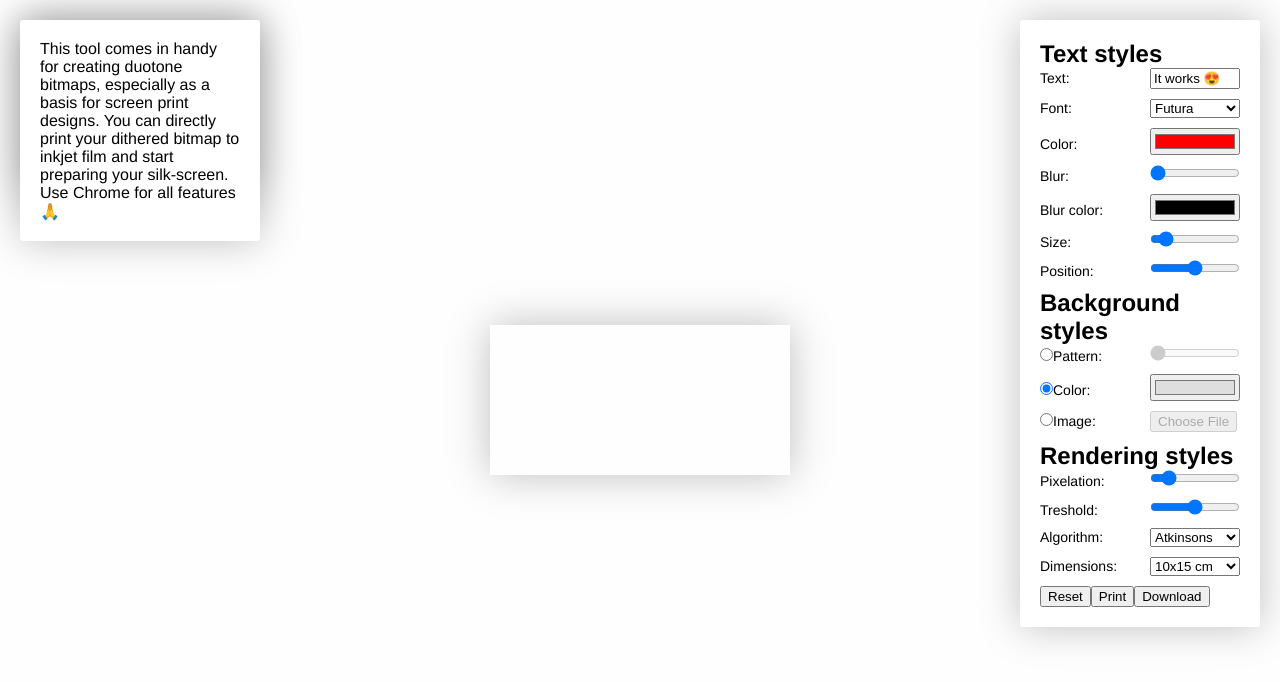
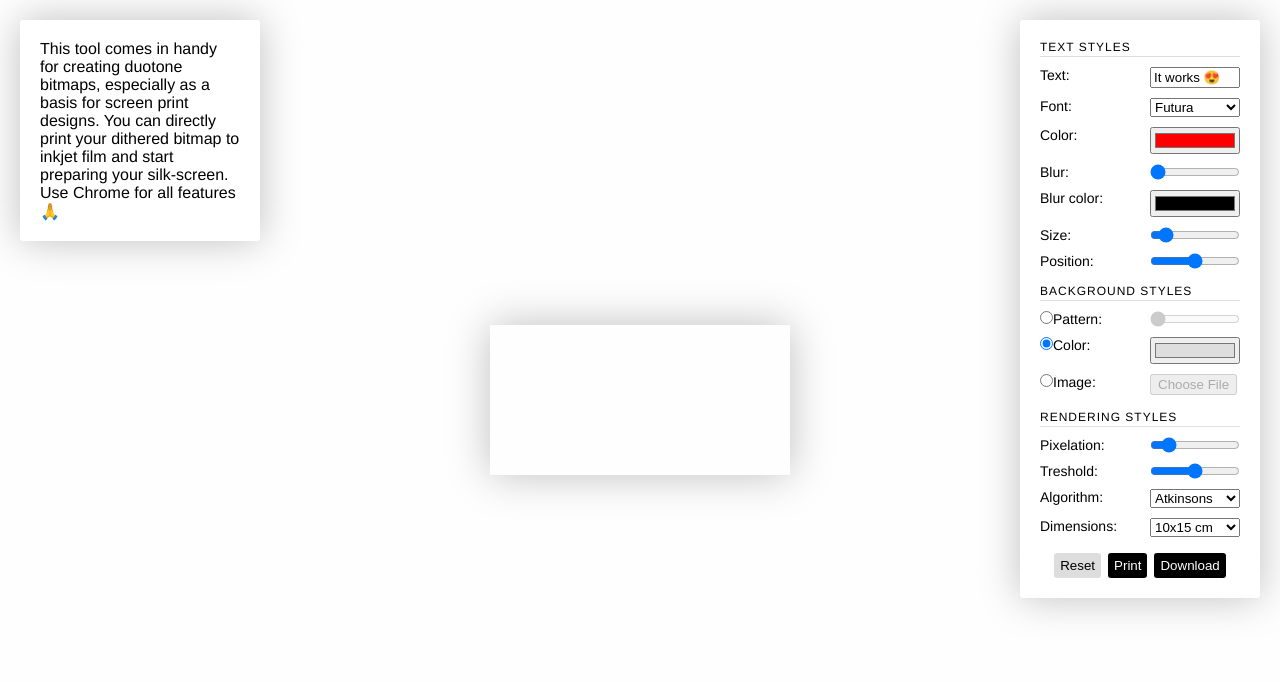
Before and after one commit to hawc/bitmap-generator, a Nuxt app: page / in a window 1280 px wide. Shown: the top 682 px of the page. Built offline with nearby package versions, Linux system fonts and the light colour scheme.

Commit message:
styled controls

```diff
--- a/components/controls.vue
+++ b/components/controls.vue
@@ -77,8 +77,8 @@
                    step=".01">
         </div>
         <h2>Background styles</h2>
-        <div class="setting">
-            <span :class="background === 'usePattern' ? '' : 'disabled'">
+        <div class="setting"
+             :class="background === 'usePattern' ? '' : 'disabled'">
             <label for="pattern">
                 <input
                     id="usePattern"
@@ -96,7 +96,6 @@
                 max="5"
                 step="1"
                 :disabled="background !== 'usePattern'">
-            </span>
         </div>
         <div class="setting"
              :class="background === 'useColor' ? '' : 'disabled'">
@@ -190,15 +189,17 @@
         </div>-->
         <div class="setting buttons">
             <button type="button"
-                    class="light"
+                    class="button button--secondary"
                     @click="$emit('action', 'reset')">
                 Reset
             </button>
             <button type="button"
+                    class="button button--primary"
                     @click="$emit('action', 'print')">
                 Print
             </button>
             <button type="button"
+                    class="button button--primary"
                     @click="$emit('action', 'download')">
                 Download
             </button>
@@ -251,9 +252,23 @@ export default {
 
 <style scoped lang="scss">
     .setting {
+        display: flex;
+        flex-direction: row;
         font-size: 14px;
         &:not(:last-child) {
             margin-bottom: 10px;
+        }
+    }
+    h2 {
+        margin: 0 0 10px;
+        padding-bottom: 2px;
+        font-size: 12px;
+        font-weight: 500;
+        text-transform: uppercase;
+        letter-spacing: 1px;
+        border-bottom: 1px solid #dedede;
+        &:not(:first-child) {
+            margin-top: 15px;
         }
     }
     input[type="checkbox"] {
@@ -273,4 +288,8 @@ label + * {
         width: calc(100% - 110px);
         margin: 0;
     }
+    .buttons {
+        margin-top: 16px;
+        justify-content: center;
+    }
 </style>
--- a/layouts/default.vue
+++ b/layouts/default.vue
@@ -26,25 +26,30 @@
     }
 
     .button {
-        display: inline-block;
-        border-radius: 4px;
-        text-decoration: none;
-        padding: 10px 30px;
-    }
+        height: 25px;
+        width: auto;
+        appearance: none;
+        color: #fff;
+        background-color: #000;
+        border: none;
+        border-radius: 3px;
+        transition: background-color 0.3s;
+        &:not(:last-child) {
+            margin-right: 7px;
+        }
+        &--primary {
+            &:hover {
+                background-color: #222;
+            }
+        }
 
-    .button--primary {
-        border: 1px solid #000;
-        color: #fff;
-        &:hover {
-            background-color: #111;
+        &--secondary {
+            color: #000;
+            background-color: #ddd;
+            &:hover {
+                background-color: #eee;
+            }
         }
     }
 
-    .button--secondary {
-        border: 1px solid #ddd;
-        color: #fff;
-        &:hover {
-            background-color: #eee;
-        }
-    }
 </style>
--- a/pages/index.vue
+++ b/pages/index.vue
@@ -3,14 +3,6 @@
          class="container">
         <renderer ref="renderer"
                   :settings="settings" />
-        <box>
-            <h1 class="title">
-                Bitmap Generator
-            </h1>
-            <h2>
-                A dithering playground.
-            </h2>
-        </box>
         <box>
             <description />
         </box>
```
Lines whose indentation alone changed are shown as unchanged.
